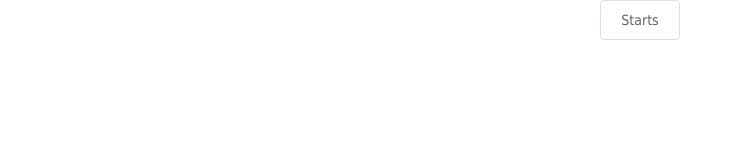
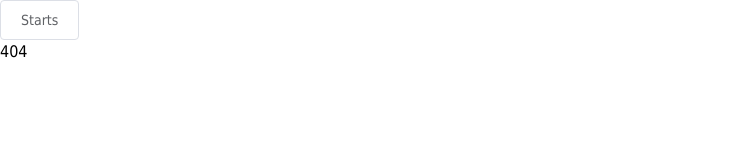
Before and after one commit to xdludx/JavaScript-Demos, a Vue app: page / in a window 1280 px wide. Shown: the top 160 px of the page, without its empty margins (0-743 px from the left). Built offline with nearby package versions, Linux system fonts and the light colour scheme.

Commit message:
add vue-loader

```diff
--- a/package.json
+++ b/package.json
@@ -22,6 +22,7 @@
     "style-loader": "^0.20.3",
     "url-loader": "^1.0.1",
     "vue-loader": "^14.2.1",
+    "vue-router": "^3.0.1",
     "vue-template-compiler": "^2.5.16",
     "webpack": "^4.1.1",
     "webpack-bundle-analyzer": "^2.11.1",
--- a/src/App.vue
+++ b/src/App.vue
@@ -3,6 +3,8 @@
     <div>
       <el-button @click="startHacking">Starts</el-button>
     </div>
+    <!-- 路由匹配到的组件将渲染在这里 -->
+    <router-view></router-view>
   </div>
 </template>
 
@@ -23,7 +25,6 @@ export default {
 
 <style lang="scss">
 #app {
-  font-family: Helvetica, sans-serif;
-  text-align: center;
+  height: 100%;
 }
 </style>
--- /dev/null
+++ b/src/scripts/home/404.vue
@@ -0,0 +1,3 @@
+<template>
+  <div>404</div>
+</template>
--- /dev/null
+++ b/src/scripts/home/index.vue
@@ -0,0 +1,3 @@
+<template>
+  <div>hahaha</div>
+</template>
--- /dev/null
+++ b/src/scripts/home/router.js
@@ -0,0 +1,12 @@
+import Index from './index.vue';
+import Notfound from './404.vue';
+
+export default [
+	{
+		path: '/home/index',
+		component: Index
+	}, {
+		path: '*',
+		component: Notfound
+	}
+];
--- /dev/null
+++ b/src/scripts/router.js
@@ -0,0 +1,7 @@
+import homeRouter from './home/router.js';
+
+
+let router = homeRouter;
+// router = router.concat(commonRouter);
+
+export default router;
```
Also changed, not shown: src/scripts/main.js (+8 -0 lines).
